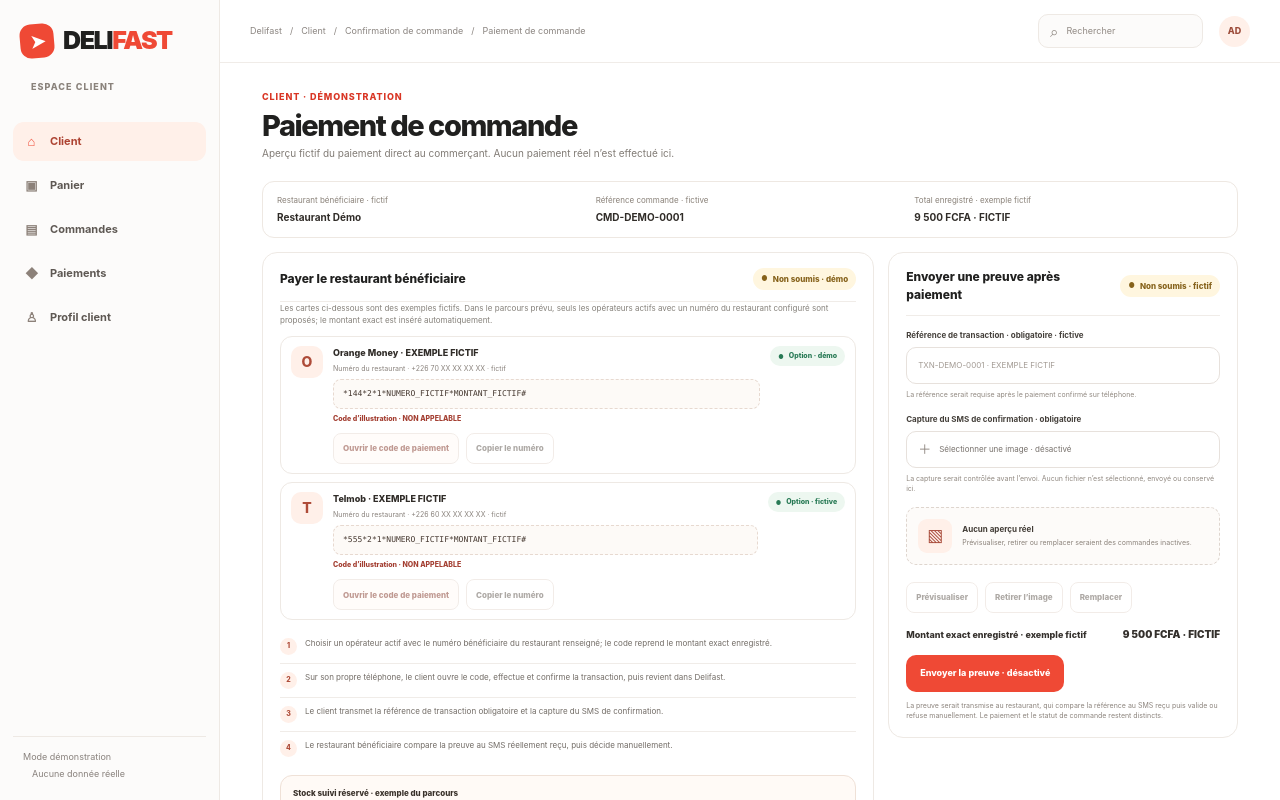
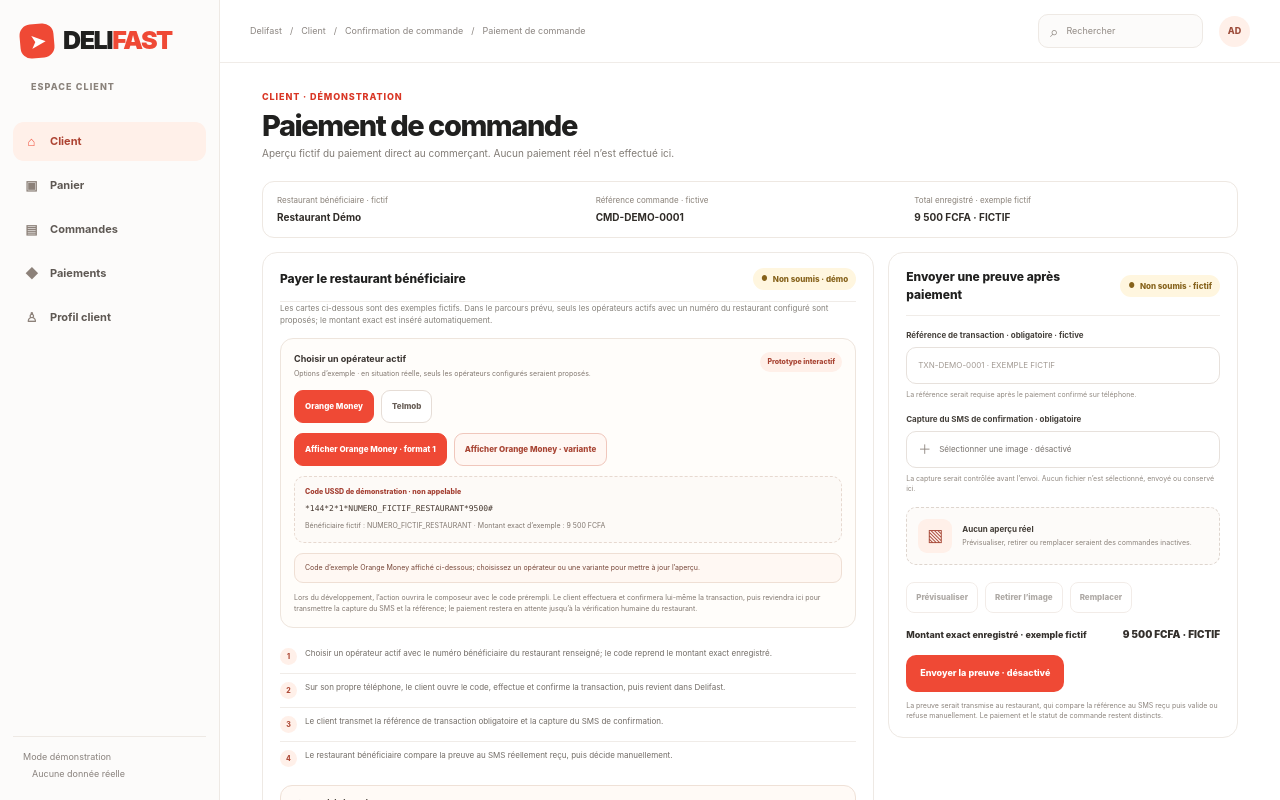
Before and after one commit to delifast67/Delifast, a Next.js app: page /client/paiement-commande in a window 1280 px wide. Shown: the top 800 px of the page. Built offline with nearby package versions, Linux system fonts and the light colour scheme.

Commit message:
feat: prototype USSD payment flows

```diff
--- a/src/app/client/paiement-commande/client-payment.module.css
+++ b/src/app/client/paiement-commande/client-payment.module.css
@@ -426,3 +426,126 @@
     white-space: normal;
   }
 }
+
+.ussdDemo {
+  display: grid;
+  gap: 10px;
+  margin: 12px 0;
+  padding: 13px;
+  border: 1px solid #eee5dd;
+  border-radius: 13px;
+  background: #fffdfa;
+}
+.ussdDemoHeading {
+  display: flex;
+  align-items: flex-start;
+  justify-content: space-between;
+  gap: 10px;
+}
+.ussdDemoHeading > div {
+  display: grid;
+  gap: 4px;
+}
+.ussdDemoHeading strong {
+  color: #38322e;
+  font-size: 9px;
+}
+.ussdDemoHeading small,
+.ussdCodeCard > span,
+.ussdFutureNote {
+  color: #81776f;
+  font-size: 7px;
+  line-height: 1.5;
+}
+.demoTag {
+  flex: none;
+  padding: 5px 7px;
+  border-radius: 999px;
+  background: #fff0e9;
+  color: #a84433;
+  font-size: 7px;
+  font-weight: 800;
+}
+.operatorChoices,
+.ussdActions {
+  display: flex;
+  flex-wrap: wrap;
+  gap: 7px;
+}
+.operatorChoice,
+.operatorChoiceActive,
+.demoButton,
+.demoButtonSecondary {
+  min-height: 33px;
+  padding: 7px 10px;
+  border: 1px solid #e6ddd6;
+  border-radius: 9px;
+  background: #fff;
+  color: #675d56;
+  cursor: pointer;
+  font: inherit;
+  font-size: 8px;
+  font-weight: 800;
+}
+.operatorChoiceActive,
+.demoButton {
+  border-color: #ef4935;
+  background: #ef4935;
+  color: #fff;
+}
+.demoButtonSecondary {
+  border-color: #f0c7bc;
+  background: #fff7f3;
+  color: #a84433;
+}
+.operatorChoice:focus-visible,
+.operatorChoiceActive:focus-visible,
+.demoButton:focus-visible,
+.demoButtonSecondary:focus-visible {
+  outline: 3px solid #25211f;
+  outline-offset: 2px;
+}
+.ussdCodeCard {
+  display: grid;
+  gap: 6px;
+  padding: 10px;
+  border: 1px dashed #e7d9d0;
+  border-radius: 10px;
+  background: #fdfaf7;
+}
+.ussdCodeCard > small {
+  color: #a33e31;
+  font-size: 7px;
+  font-weight: 850;
+}
+.ussdCodeCard code {
+  overflow-wrap: anywhere;
+  color: #453830;
+  font-size: 8px;
+  line-height: 1.5;
+}
+.ussdDemoNotice {
+  margin: 0;
+  padding: 9px 10px;
+  border: 1px solid #efdfd4;
+  border-radius: 9px;
+  background: #fff8f3;
+  color: #764638;
+  font-size: 7px;
+  line-height: 1.5;
+}
+.ussdFutureNote {
+  margin: 0;
+}
+@media (max-width: 440px) {
+  .ussdDemo {
+    padding: 10px;
+  }
+  .ussdDemoHeading {
+    display: grid;
+  }
+  .operatorChoices > button,
+  .ussdActions > button {
+    flex: 1 1 100%;
+  }
+}
--- a/src/app/client/paiement-commande/page.tsx
+++ b/src/app/client/paiement-commande/page.tsx
@@ -3,6 +3,7 @@ import Link from "next/link";
 import { HomeBrand } from "../../../components/public-home/site-header";
 import dashboard from "../client-dashboard.module.css";
 import styles from "./client-payment.module.css";
+import { UssdDemoSelector } from "./ussd-demo-selector";
 
 export const metadata: Metadata = {
   title: "Paiement de commande (démo) | Delifast",
@@ -16,21 +17,6 @@ const clientNavigation = [
   { label: "Commandes", icon: "▤" },
   { label: "Paiements", icon: "◆" },
   { label: "Profil client", icon: "♙" },
-] as const;
-
-const paymentMethods = [
-  {
-    name: "Orange Money",
-    mark: "O",
-    exampleNumber: "+226 70 XX XX XX XX · fictif",
-    code: "*144*2*1*NUMERO_FICTIF*MONTANT_FICTIF#",
-  },
-  {
-    name: "Telmob",
-    mark: "T",
-    exampleNumber: "+226 60 XX XX XX XX · fictif",
-    code: "*555*2*1*NUMERO_FICTIF*MONTANT_FICTIF#",
-  },
 ] as const;
 
 const paymentSteps = [
@@ -135,32 +121,7 @@ export default function ClientOrderPaymentPage() {
                 avec un numéro du restaurant configuré sont proposés; le montant exact est inséré automatiquement.
               </p>
 
-              <div className={styles.methods} aria-label="Opérateurs fictifs">
-                {paymentMethods.map((method, index) => (
-                  <article className={styles.methodCard} key={method.name}>
-                    <span className={styles.operatorMark} aria-hidden="true">
-                      {method.mark}
-                    </span>
-                    <div className={styles.methodCopy}>
-                      <strong>{method.name} · EXEMPLE FICTIF</strong>
-                      <small>Numéro du restaurant · {method.exampleNumber}</small>
-                      <code className={styles.ussdCode}>{method.code}</code>
-                      <small className={styles.codeWarning}>Code d’illustration · NON APPELABLE</small>
-                      <div className={styles.demoActions}>
-                        <button className={styles.demoButton} disabled type="button">
-                          Ouvrir le code de paiement
-                        </button>
-                        <button className={styles.secondaryDemoButton} disabled type="button">
-                          Copier le numéro
-                        </button>
-                      </div>
-                    </div>
-                    <span className={styles.configuredBadge}>
-                      <span aria-hidden="true">●</span> {index === 0 ? "Option · démo" : "Option · fictive"}
-                    </span>
-                  </article>
-                ))}
-              </div>
+              <UssdDemoSelector />
 
               <ol className={styles.steps} aria-label="Étapes du paiement prévu">
                 {paymentSteps.map((step, index) => (
--- /dev/null
+++ b/src/app/client/paiement-commande/ussd-demo-selector.tsx
@@ -0,0 +1,112 @@
+"use client";
+
+import { useState } from "react";
+import styles from "./client-payment.module.css";
+
+type Operator = "orange" | "telmob";
+type OrangeVariant = "standard" | "alternative";
+
+const RECIPIENT = "NUMERO_FICTIF_RESTAURANT";
+const AMOUNT = 9500;
+
+export function UssdDemoSelector() {
+  const [operator, setOperator] = useState<Operator>("orange");
+  const [orangeVariant, setOrangeVariant] = useState<OrangeVariant>("standard");
+  const [notice, setNotice] = useState(
+    "Code d’exemple Orange Money affiché ci-dessous; choisissez un opérateur ou une variante pour mettre à jour l’aperçu.",
+  );
+
+  const code =
+    operator === "telmob"
+      ? `*555*2*1*${RECIPIENT}*${AMOUNT}#`
+      : orangeVariant === "standard"
+        ? `*144*2*1*${RECIPIENT}*${AMOUNT}#`
+        : `*144*10*${RECIPIENT}*${AMOUNT}#`;
+
+  function chooseOperator(nextOperator: Operator) {
+    setOperator(nextOperator);
+    setNotice("Opérateur sélectionné dans la maquette; aucune opération n’a été lancée.");
+  }
+
+  function previewCode(variant: OrangeVariant) {
+    setOrangeVariant(variant);
+    setNotice(
+      `Code fictif affiché : ${
+        operator === "orange"
+          ? variant === "standard"
+            ? `*144*2*1*${RECIPIENT}*${AMOUNT}#`
+            : `*144*10*${RECIPIENT}*${AMOUNT}#`
+          : code
+      }. Aucun composeur n’a été ouvert et aucun paiement n’a été effectué.`,
+    );
+  }
+
+  function previewTelmob() {
+    setNotice(
+      `Code fictif affiché : ${code}. Aucun composeur n’a été ouvert et aucun paiement n’a été effectué.`,
+    );
+  }
+
+  return (
+    <section className={styles.ussdDemo} aria-labelledby="ussd-demo-title">
+      <div className={styles.ussdDemoHeading}>
+        <div>
+          <strong id="ussd-demo-title">Choisir un opérateur actif</strong>
+          <small>Options d’exemple · en situation réelle, seuls les opérateurs configurés seraient proposés.</small>
+        </div>
+        <span className={styles.demoTag}>Prototype interactif</span>
+      </div>
+
+      <div className={styles.operatorChoices} role="group" aria-label="Opérateur Mobile Money">
+        <button
+          aria-pressed={operator === "orange"}
+          className={operator === "orange" ? styles.operatorChoiceActive : styles.operatorChoice}
+          onClick={() => chooseOperator("orange")}
+          type="button"
+        >
+          Orange Money
+        </button>
+        <button
+          aria-pressed={operator === "telmob"}
+          className={operator === "telmob" ? styles.operatorChoiceActive : styles.operatorChoice}
+          onClick={() => chooseOperator("telmob")}
+          type="button"
+        >
+          Telmob
+        </button>
+      </div>
+
+      <div className={styles.ussdActions} role="group" aria-label="Formats USSD fictifs">
+        {operator === "orange" ? (
+          <>
+            <button className={styles.demoButton} onClick={() => previewCode("standard")} type="button">
+              Afficher Orange Money · format 1
+            </button>
+            <button className={styles.demoButtonSecondary} onClick={() => previewCode("alternative")} type="button">
+              Afficher Orange Money · variante
+            </button>
+          </>
+        ) : (
+          <button className={styles.demoButton} onClick={previewTelmob} type="button">
+            Afficher le code Telmob
+          </button>
+        )}
+      </div>
+
+      <div className={styles.ussdCodeCard}>
+        <small>Code USSD de démonstration · non appelable</small>
+        <code>{code}</code>
+        <span>Bénéficiaire fictif : {RECIPIENT} · Montant exact d’exemple : 9 500 FCFA</span>
+      </div>
+
+      <p className={styles.ussdDemoNotice} aria-live="polite">
+        {notice}
+      </p>
+      <p className={styles.ussdFutureNote}>
+        Lors du développement, l’action ouvrira le composeur avec le code prérempli. Le client effectuera et confirmera
+        lui-même la transaction, puis reviendra ici pour transmettre la capture du SMS et la référence; le paiement
+        restera en attente jusqu’à la vérification humaine du restaurant.
+      </p>
+    </section>
+  );
+}
```
Also changed, not shown: 15 other files (tests, documents, lock files or other folders).
